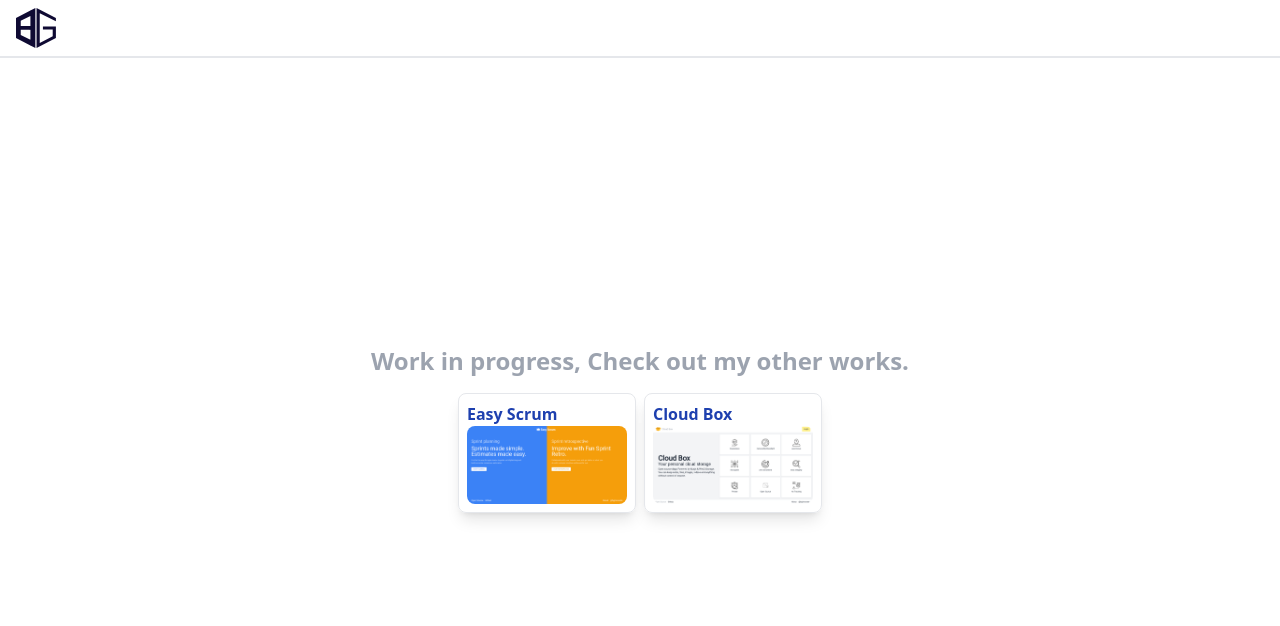
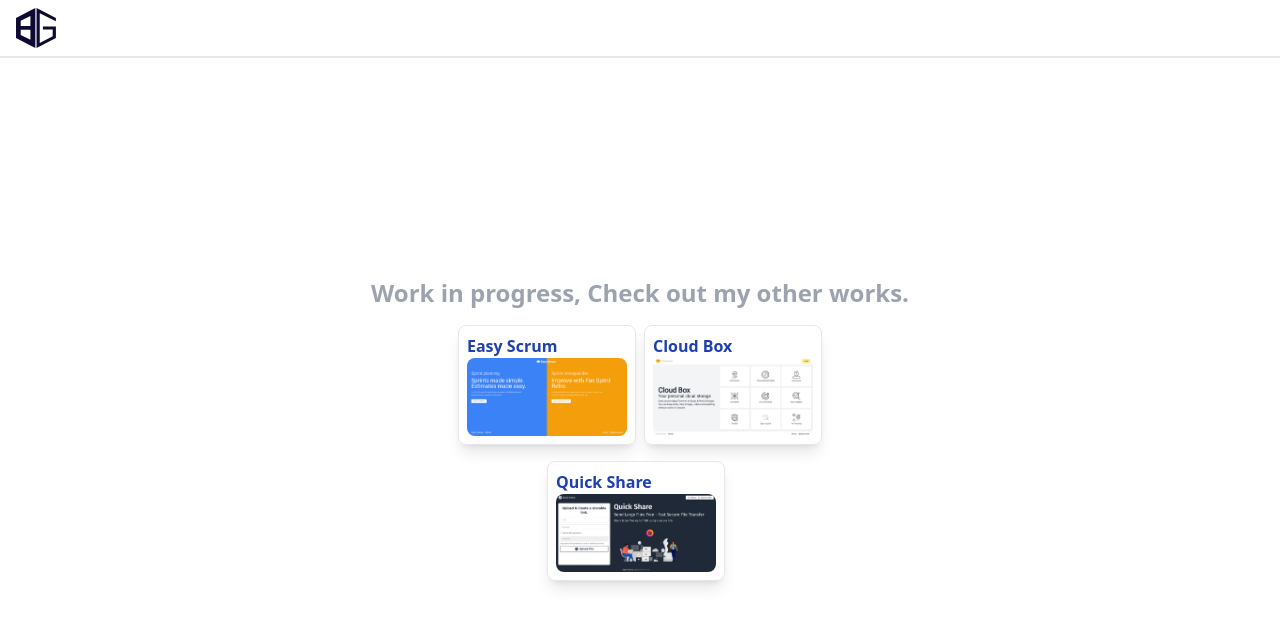
Before and after one commit to balaganapathyparthiban/portfolio, a React (Vite) app: page / in a window 1280 px wide. Shown: the top 626 px of the page. Built offline with nearby package versions, Linux system fonts and the light colour scheme.

Commit message:
Quickshare app added.

```diff
--- a/src/main.tsx
+++ b/src/main.tsx
@@ -39,6 +39,19 @@ const App = () => {
             />
           </a>
         </div>
+        <div className="mt-4 flex h-auto w-auto items-center px-4">
+          <a
+            className="mr-2 w-auto rounded-lg border p-2 font-semibold text-blue-800 shadow-lg"
+            href="https://quickshare.bginnovate.com"
+            target="_blank"
+          >
+            Quick Share
+            <img
+              src="/images/quickshare.png"
+              className="h-auto w-40 rounded-lg"
+            />
+          </a>
+        </div>
       </div>
     </div>
   );
```
Also changed, not shown: public/images/quickshare.png (added).
